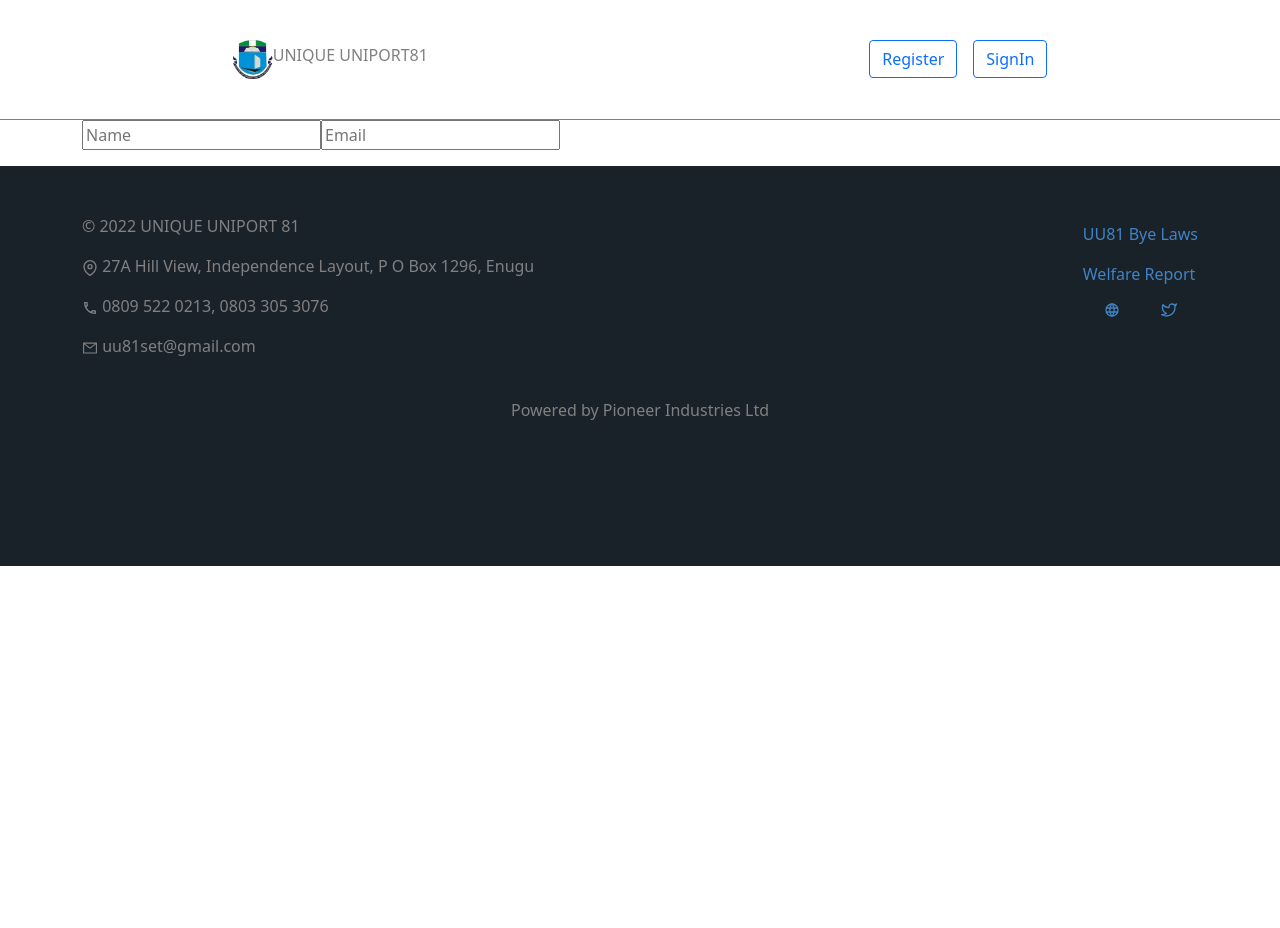
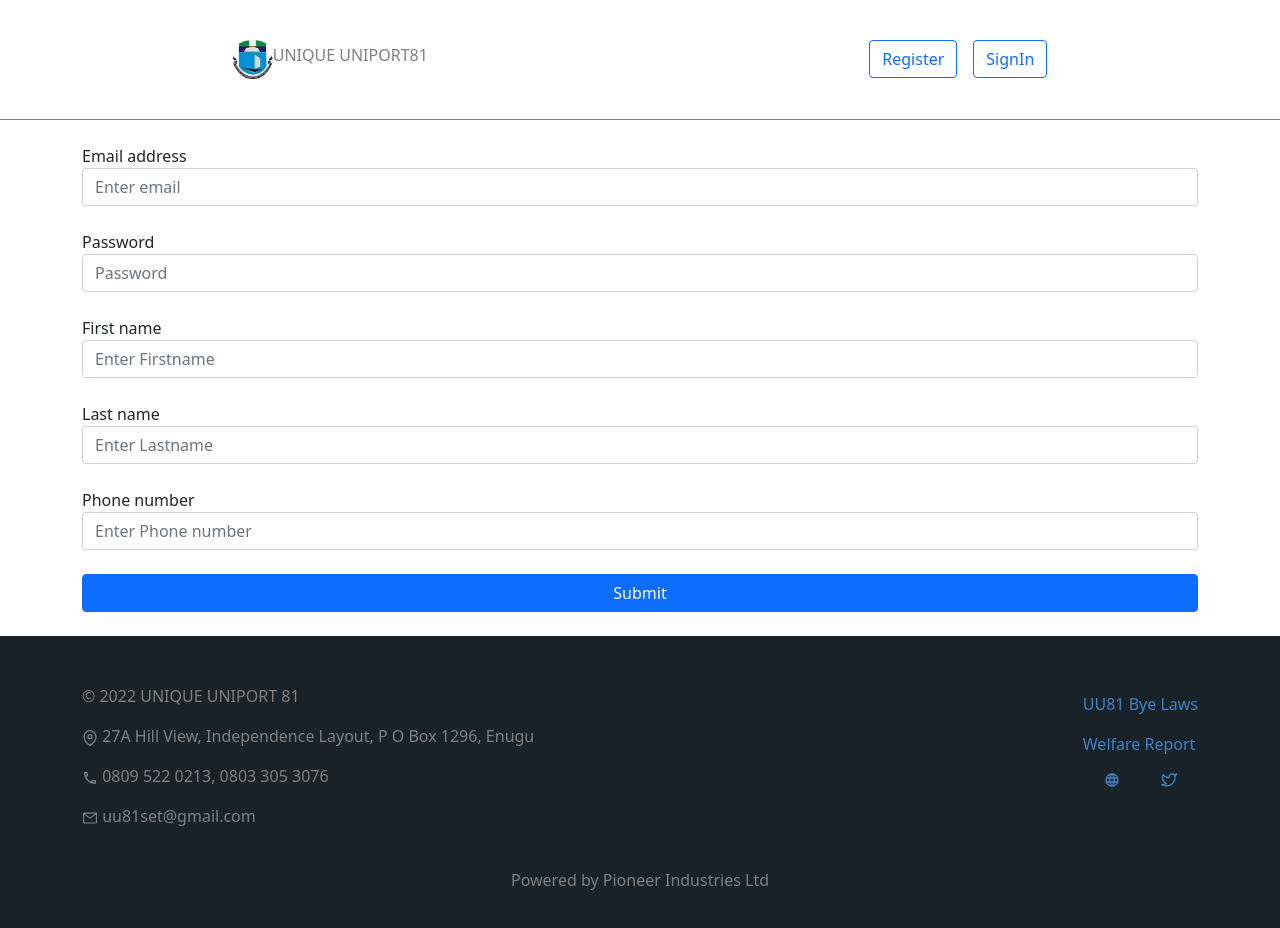
Before and after one commit to maduiep/uu81, a React (Create React App) app: page /register in a window 1280 px wide. Shown: the top 928 px of the page. Before the commit the page ends 800 px from the top, so only its background shows below. Built offline with nearby package versions, Linux system fonts and the light colour scheme.

Commit message:
completed registration page

```diff
--- a/src/component/Auth/Register.jsx
+++ b/src/component/Auth/Register.jsx
@@ -1,19 +1,39 @@
 import React from 'react'
+
 
 const Register = () => {
   return (
-    <div className=''>
-        <div className="container">
-            <div className="form-container">
-                <form action="">
-                    <p>
-						<input type="text" placeholder="Name" name="name" id="name"/>
-						<input type="email" placeholder="Email" name="email" id="email"/>
-					</p>
-                </form>
-            </div>
+    <>
+     <div className="container">
+     <form className='d-flex justify-content-center flex-column mt-4'>
+        <div className="form-group">
+          <label for="exampleInputEmail1">Email address</label>
+          <input type="email" className="form-control" id="exampleInputEmail1" aria-describedby="emailHelp" placeholder="Enter email" />
         </div>
-    </div>
+        &nbsp;
+        <div className="form-group">
+          <label for="exampleInputPassword1">Password</label>
+          <input type="password" className="form-control" id="exampleInputPassword1" placeholder="Password" />
+        </div>
+        &nbsp;
+        <div className="form-group">
+          <label for="exampleInputFirstname">First name</label>
+          <input type="firstname" className="form-control" id="exampleInputFirstname" aria-describedby="firstnameHelp" placeholder="Enter Firstname" />
+        </div>
+        &nbsp;
+        <div className="form-group">
+          <label for="exampleInputLastname">Last name</label>
+          <input type="Lastname" className="form-control" id="exampleInputLastname" aria-describedby="lastnameHelp" placeholder="Enter Lastname" />
+        </div>
+        &nbsp;
+        <div className="form-group">
+          <label for="exampleInput Phone number">Phone number</label>
+          <input type="phone" className="form-control" id="exampleInputPhone number" aria-describedby="Phone numberHelp" placeholder="Enter Phone number" />
+        </div>
+        <button type="submit" className="btn btn-primary mt-4 mb-4">Submit</button>
+      </form>
+     </div>
+    </>
   )
 }
 
--- a/src/component/Home.jsx
+++ b/src/component/Home.jsx
@@ -31,7 +31,6 @@ const Home = () => {
   return (
       <>
         <Preloader loading={isLoading}/>
-        <Event/>
       </>
   )
 }
--- a/src/component/Register.jsx
+++ b/src/component/Register.jsx
@@ -1,6 +1,5 @@
 import { useRef , useState, useEffect} from 'react'
-import Navbar from './Navbar';
-import Footer from './Footer';
+
 
 const USER_REGEX = /^[a-zA-Z][a-zA-Z0-9-_]{3,23}$/;
 const PWD_REGEX = /^(?=.*[a-z])(?=.*[A-Z])(?=.*[0-9])(?=.*[!@#$%]).{8,24}$/;
```
